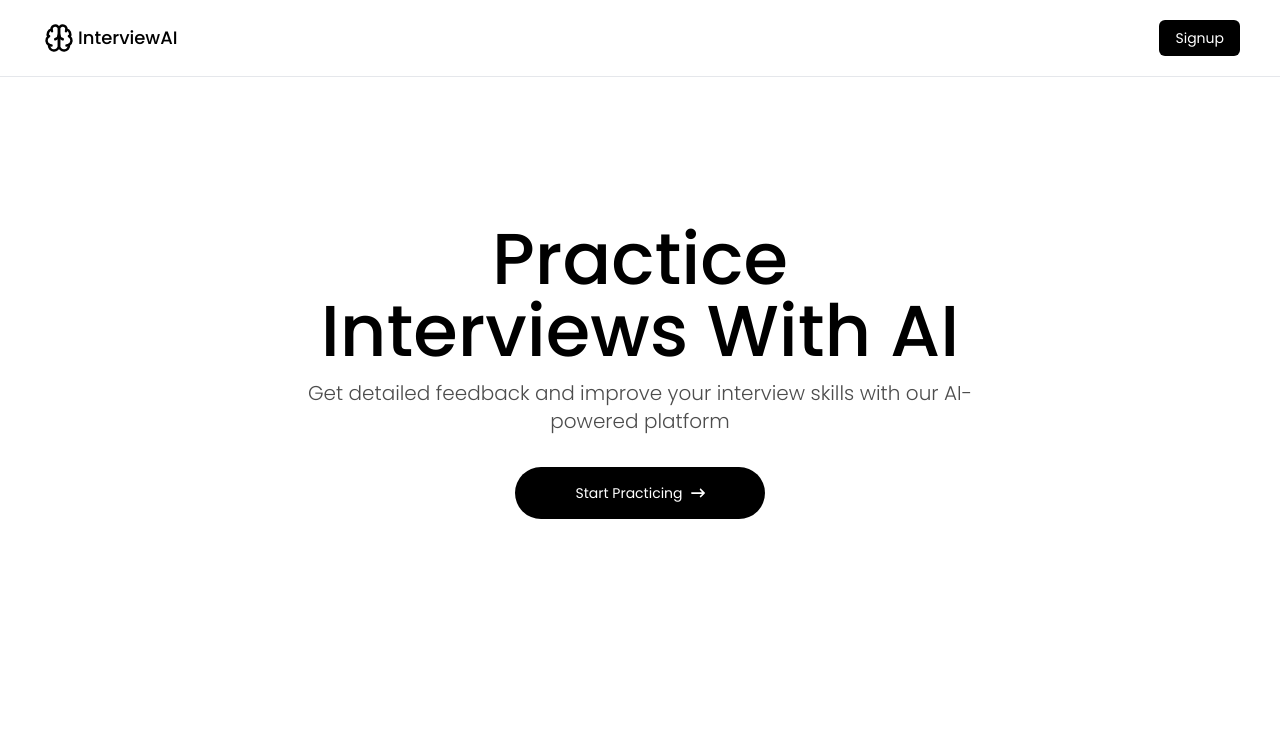
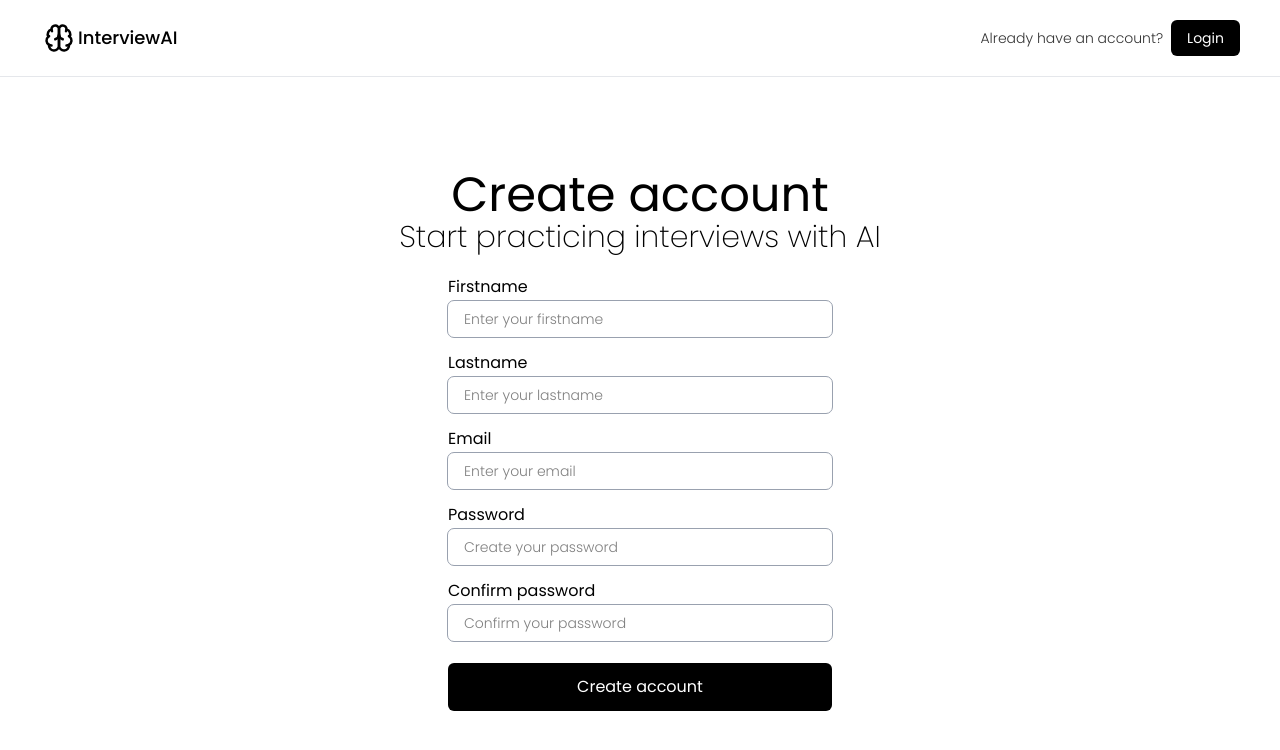
Before and after one commit to mhd101/AI-Mock-Interview-System, a React (Vite) app in the folder client/: page /register in a window 1280 px wide. Before the commit this address led to /. Shown: the top 750 px of the page. Built offline with nearby package versions, Linux system fonts and the light colour scheme.

Commit message:
Register Page

```diff
--- a/client/package.json
+++ b/client/package.json
@@ -13,6 +13,7 @@
     "@tailwindcss/vite": "^4.1.11",
     "react": "^19.1.0",
     "react-dom": "^19.1.0",
+    "react-hook-form": "^7.59.0",
     "react-router-dom": "^7.6.2",
     "tailwindcss": "^4.1.11"
   },
--- a/client/src/App.jsx
+++ b/client/src/App.jsx
@@ -1,14 +1,16 @@
 import {Routes, Route} from 'react-router-dom'
 import NotFound from './pages/NotFound'
 import HomePage from './pages/HomePage'
+import Register from './pages/Register'
+import Login from './pages/Login'
 
 const App = () => {
   return (
    <>
    <Routes>
     <Route path='/' element={<HomePage />} />
-    <Route path='/signup' element={<h1>Register Page</h1>} />
-    <Route path='/login' element={<h1>Login Page</h1>} />
+    <Route path='/register' element={<Register />} />
+    <Route path='/login' element={<Login />} />
 
     <Route path='*' element={<NotFound />} />
 
--- a/client/src/components/Hero.jsx
+++ b/client/src/components/Hero.jsx
@@ -1,6 +1,8 @@
 import { FaArrowRightLong } from "react-icons/fa6";
+import { Navigate, useNavigate } from "react-router-dom";
 
 const Hero = () => {
+    const navigate = useNavigate();
     return (
         <>
             <div className="flex flex-col items-center justify-center gap-3 max-w-[1024px] h-screen mx-auto mt-[-96px] text-center">
@@ -10,9 +12,8 @@ const Hero = () => {
                 <div className="w-sm sm:w-lg md:w-2xl">
                     <p className="text-black/70 font-light text-lg sm:text-xl">Get detailed feedback and improve your interview skills with our AI-powered platform</p>
                 </div>
-                <button type="button" className="px-15 py-4 my-5 bg-black text-white text-sm rounded-4xl font-normal cursor-pointer flex items-center gap-2 hover:bg-neutral-800">Start Practicing<FaArrowRightLong />
-
-</button>
+                <button type="button" onClick={() => navigate("/login")} className="px-15 py-4 my-5 bg-black text-white text-sm rounded-4xl font-normal cursor-pointer flex items-center gap-2 hover:bg-neutral-800">Start Practicing<FaArrowRightLong />
+                </button>
             </div>
         </>
     )
--- a/client/src/components/Navbar.jsx
+++ b/client/src/components/Navbar.jsx
@@ -1,20 +1,23 @@
+import { useNavigate } from 'react-router-dom';
 import Button from './Button'
 import { LuBrain } from "react-icons/lu";
 
-const Navbar = () => {
+const Navbar = (props) => {
+    const navigate = useNavigate();
     return (
         <>
             <div className=' flex items-center justify-between max-w-[1240px] mx-auto py-5 px-5'>
                 {/* Logo */}
-                <div className='w-full flex items-center'>
+                <div className='w-full flex items-center cursor-pointer' onClick={(()=>navigate("/"))}>
                     <LuBrain size={30} color="black" className='mx-1' />
                     <div className='text-black font-medium text-lg'>
                         InterviewAI
                     </div>
                 </div>
-                {/* Signup Button */}
-                <div className=''>
-                    <Button text="Signup" />
+                {/* Button */}
+                <div className='flex w-full items-center justify-end gap-2'>
+                    <p className='font-light text-sm text-black/80  '>{props.accountExist}</p>
+                    <Button text={props.text} onclick={props.onclick} />
                 </div>
 
             </div>
--- a/client/src/pages/HomePage.jsx
+++ b/client/src/pages/HomePage.jsx
@@ -1,10 +1,12 @@
 import Navbar from '../components/Navbar'
 import Hero from '../components/Hero'
+import { useNavigate } from 'react-router-dom'
 
 const HomePage = () => {
+    const navigate = useNavigate();
     return (
         <>
-            <Navbar />
+            <Navbar text="Register" onclick={() => navigate("/register")} accountExist="Don't have an account?" />
             <Hero />
         </>
     )
--- a/client/src/pages/Login.jsx
+++ b/client/src/pages/Login.jsx
@@ -0,0 +1,8 @@
+
+const Login = () => {
+  return (
+    <div>SignIn</div>
+  )
+}
+
+export default Login
--- a/client/src/pages/Register.jsx
+++ b/client/src/pages/Register.jsx
@@ -0,0 +1,137 @@
+import { useNavigate } from "react-router-dom"
+import Navbar from "../components/Navbar"
+import { useForm } from 'react-hook-form'
+
+const Register = () => {
+  const navigate = useNavigate();
+
+  const { register, handleSubmit, watch, formState: { errors } } = useForm({
+    mode: "onChange"
+  });
+
+  const password = watch("password");
+
+  console.log(errors);
+
+  return (
+    <>
+      <Navbar text="Login" accountExist="Already have an account?" onclick={() => navigate("/login")}  />
+      <div className="flex flex-col items-center justify-center gap-5 max-w-[1024px] h-screen mx-auto mt-[-96px] text-center">
+
+        <div className="flex flex-col justify-center item-center mt-30">
+          <h2 className="text-5xl">Create account</h2>
+          <p className="text-3xl font-extralight">Start practicing interviews with AI</p>
+        </div>
+
+        <form onSubmit={handleSubmit((data) => {
+          console.log(data);
+        })} className="w-sm flex flex-col gap-2">
+
+          {/* FirstName */}
+          <div className="flex flex-col items-start w-full gap-0.5">
+            <label htmlFor="Name">Firstname</label>
+            <input {...register("firstName", {
+
+              required: "Firstname is required",
+              maxLength: {
+                value: 20,
+                message: "Firstname should be less than 20"
+              },
+              minLength: {
+                value: 3,
+                message: "Firstname should be greater than 3"
+              }
+
+            })
+            }
+              placeholder="Enter your firstname"
+              className="px-4 py-2 rounded-md outline-gray-400 outline-1 w-full font-light text-sm" />
+            <p className="text-red-600 text-sm mt-1">{errors.firstName?.message}</p> {/* need optimization */}
+          </div>
+
+          {/* LastName */}
+          <div className="flex flex-col items-start w-full gap-0.5">
+            <label htmlFor="Name">Lastname</label>
+            <input {...register("lastName", {
+
+              required: "Lastname is required",
+              maxLength: {
+                value: 20,
+                message: "Lastname should be less than 20"
+              },
+              minLength: {
+                value: 3,
+                message: "Lastname should be greater than 3"
+              }
+
+            })
+            }
+              placeholder="Enter your lastname"
+              className="px-4 py-2 rounded-md outline-gray-400 outline-1 w-full font-light text-sm" />
+            <p className="text-red-600 text-sm mt-1">{errors.lastName?.message}</p>
+          </div>
+
+          {/* Email */}
+          <div className="flex flex-col items-start w-full gap-0.5">
+            <label htmlFor="Email">Email</label>
+            <input {...register("email", {
+
+              required: " Email is required",
+              pattern: {
+                value: /^[^\s@]+@[^\s@]+\.[^\s@]+$/,
+                message: "Invalid email address"
+              }
+
+            })
+            }
+              placeholder="Enter your email"
+              className="px-4 py-2 rounded-md outline-gray-400 outline-1 w-full font-light text-sm" />
+            <p className="text-red-600 text-sm mt-1">{errors.email?.message}</p>
+          </div>
+
+
+          {/* Password */}
+          <div className="flex flex-col items-start w-full gap-0.5">
+            <label htmlFor="Password">Password</label>
+            <input type="password" {...register("password", {
+
+              required: "Password is required",
+              minLength: {
+                value: 6,
+                message: "Password must be at least 6 characters"
+              },
+              pattern: {
+                value: /^(?=.*[a-z])(?=.*[A-Z])(?=.*\d)(?=.*[!@#$%^&*]).+$/,
+                message: "Password must include uppercase, lowercase, number, and symbol"
+              }
+
+            })
+            }
+              placeholder="Create your password"
+              className="px-4 py-2 rounded-md outline-gray-400 outline-1 w-full font-light text-sm" />
+            <p className="text-red-600 text-sm mt-1">{errors.password?.message}</p>
+          </div>
+
+          {/* ConfirmPassword */}
+          <div className="flex flex-col items-start w-full gap-0.5">
+            <label htmlFor="Password" >Confirm password</label>
+            <input type="password" {...register("confirmPassword", {
+
+              required: "Please confirm your password",
+              validate: (value) => value === password || "Passwords do not match"
+
+            })
+            }
+              placeholder="Confirm your password"
+              className="px-4 py-2 rounded-md outline-gray-400 outline-1 w-full font-light text-sm" />
+            <p className="text-red-600 text-sm mt-1">{errors.confirmPassword?.message}</p>
+          </div>
+
+          <button type="submit" className="bg-black text-white px-10 py-3 w-full rounded-md mt-2 outline-black cursor-pointer hover:bg-neutral-800">Create account</button>
+        </form>
+      </div>
+    </>
+  )
+}
+
+export default Register
```
Also changed, not shown: 1 other file (tests, documents, lock files or other folders).
